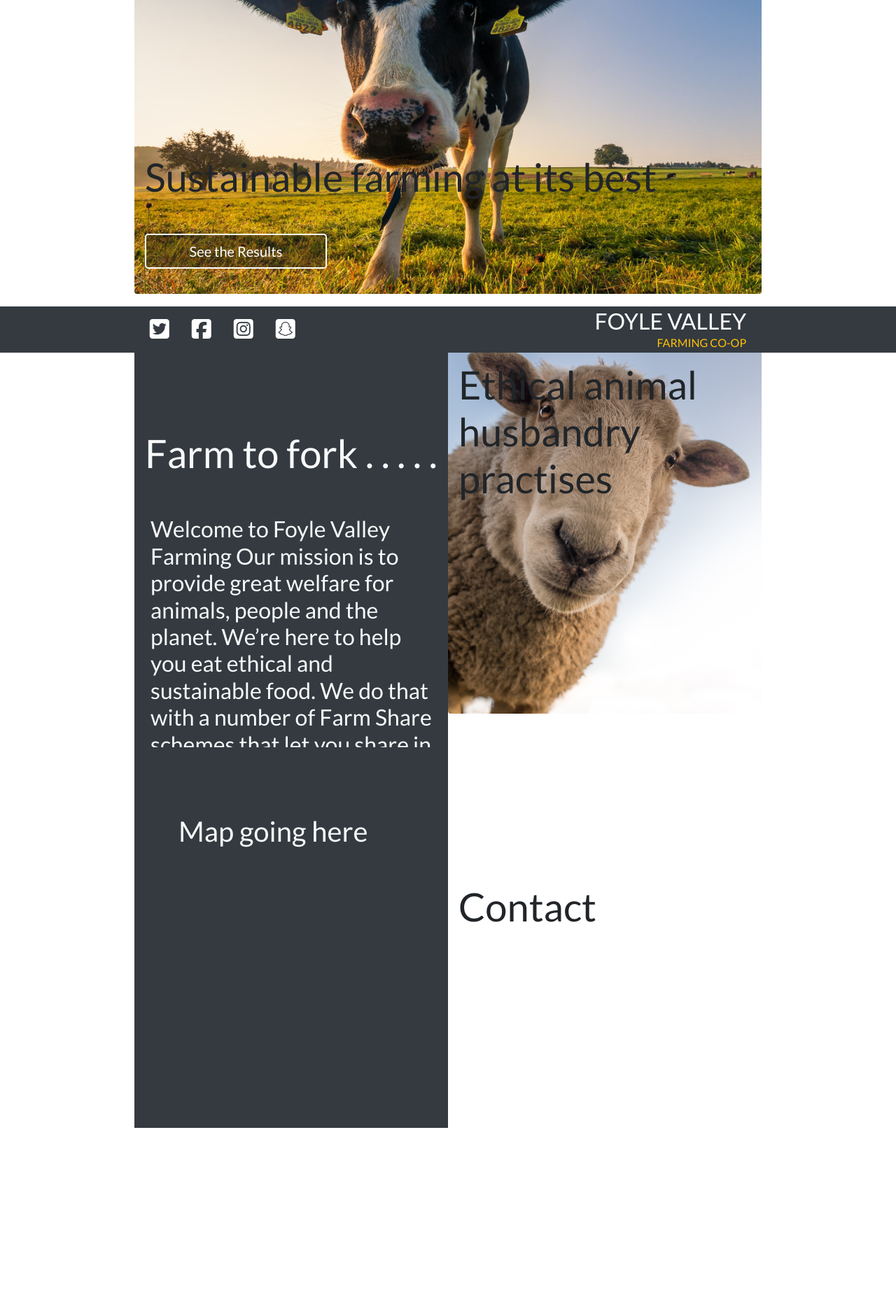
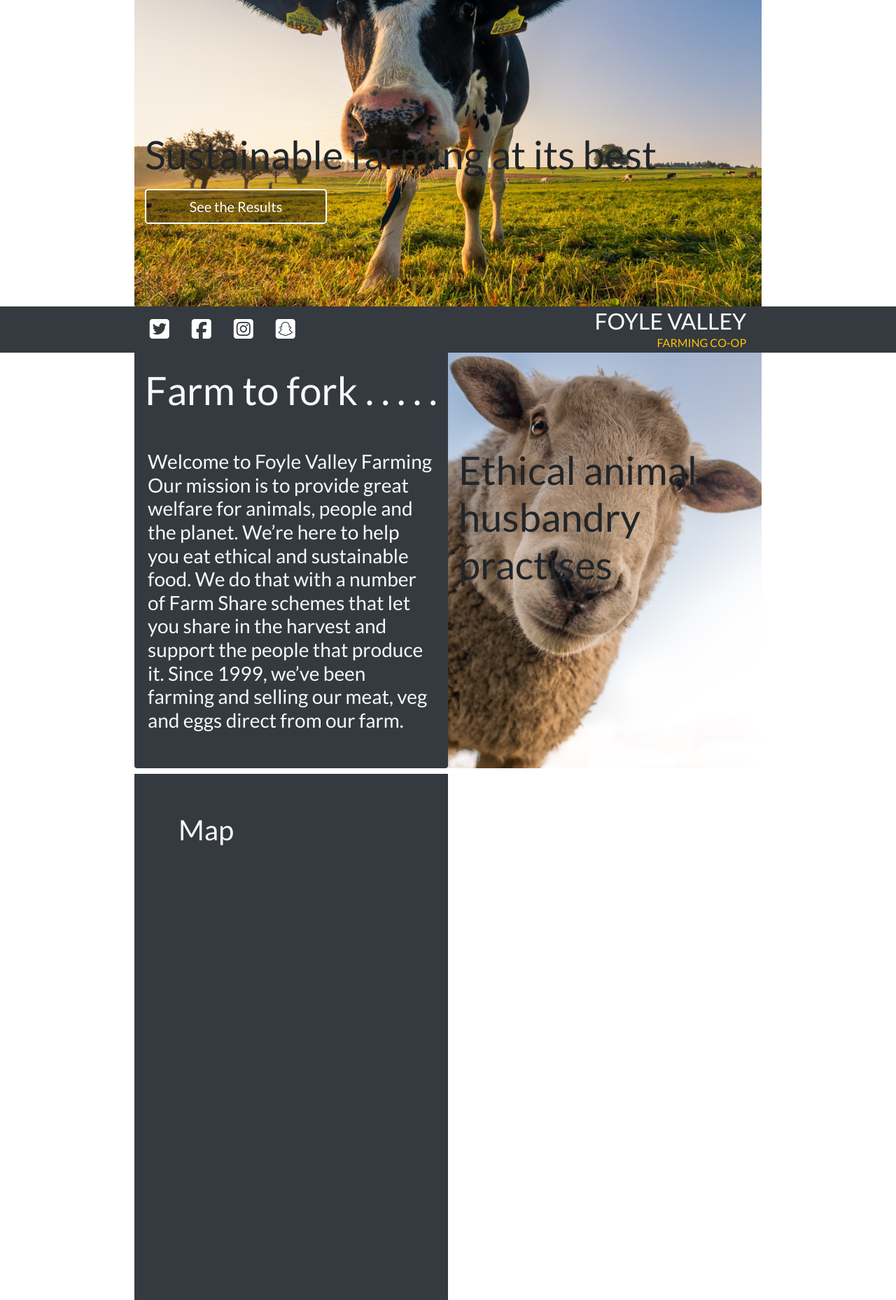
Before and after one commit to Code-Institute-Submissions/foyle-valley-farms, a Django app: page / in a window 1280 px wide. Shown: the part 296-2154 px from the top of the page at 70% size. Before the commit the page ends 1908 px from the top, so only its background shows below. Run offline with Django 3.2, Linux system fonts and the light colour scheme; some libraries are stand-ins or nearby versions.

Commit message:
extra styling

```diff
--- a/home/templates/home/index.html
+++ b/home/templates/home/index.html
@@ -1,5 +1,8 @@
 {% extends "base.html" %}
 {% load static %}
+
+
+
 
 {% block page_header %}
     <div class="container header-container">
@@ -11,49 +14,54 @@
 
 
 {% block content %}
-        <div class="container h-75 pb-5">
+        <div class="container h-100 pb-5">
             <div class="row h-100">
-                <div class="col-12   bkgrd1 h-auto w-auto rounded">
-                <h1 class="display-4 mt-5 pad-t">Sustainable farming at its best</h1>
-                    <div class="mt-5">
+                <div class="col-12 bkgrd1 rounded">
+                    <h1 class="display-4 mt-3 pad-t ">
+                        Sustainable farming at its best
+                    </h1>
+                    <div class="mt-3">
                         <h4>
                             <a href="{% url 'products' %}" class="results-button btn btn-lg rounded-2 py3">See the Results</a>
                         </h4>
                     </div>
                 </div>
-                <!--
-                <div class="col-12 col-md-6  bg-white h-auto w-auto rounded">
-                        <h1 class="display-4 pad-t">Farm to fork . . . . .</h1>
-                </div>-->
-            </div>
-        </div>
 
-        <div class="container h-75 pb-5">
-            <div class="row h-100 rounded">
-                <div class="col-12 col-md-6 bg-dark h-auto w-auto rounded">
-                <h1 class="display-4 text-light pad-t">Farm to fork . . . . .</h1>
-                    <h2 class="mt-5 text-light p-2 mob-font ">
+                <div class="w-100 p-1"></div>
+
+
+                <div class="col-12 col-md-6 bg-dark h-auto rounded">
+                    <h1 class="display-4 text-light mt-5 mob-font2">
+                        Farm to fork . . . . .
+                    </h1>
+                    <h3 class="mt-5 text-light p-1 mb-5 mob-font2">
                         Welcome to Foyle Valley Farming Our mission is to provide great welfare for animals, people and the planet.
                         We’re here to help you eat ethical and sustainable food. We do that with a number of Farm Share schemes that let you share in the harvest and support the people that produce it.
                         Since 1999, we’ve been farming and selling our meat, veg and eggs direct from our farm.
-                    </h2>
+                    </h3>
                 </div>
-                <div class="col-12 col-md-6 bkgrd2 h-100 w-auto rounded">
-                    <h1 class="display-4 mt-5">Ethical animal husbandry practises</h1>
+
+                <div class="col-12 col-md-6 bkgrd2 h-auto rounded">
+                    <h1 class="display-4 mt-3 pad-t mb-3 pad-b">
+                        Ethical animal husbandry practises
+                    </h1>
                 </div>
+
+                <div class="w-100 p-1"></div>
+
+                <div class="col-12 col-md-6 h-100 bg-dark">
+                    <h1 class="mt-2 text-light p-5 mob-font">Map</h1>
+
+                </div>
+                <div class="col-12 col-md-6 h-auto rounded pb-5">
+                    <h1 class="display-4 mt-3 pad-t mb-3 pad-b">
+
+                    </h1>
+
+                </div>
+
             </div>
         </div>
+        <script src="{% static 'index/js/index-map.js' %}"></script>
 
-        <div class="container h-75 pb-5">
-            <div class="row h-100 pb-2">
-                <div class="col-12 col-md-6 h-100 bg-dark w-auto">
-                    <h1 class="mt-5 text-light p-5 mob-font">
-                        Map going here
-                    </h1>
-                </div>
-                <div class="col-12 col-md-6 h-100 w-auto pb-5">
-                    <h1 class="display-4 mt-5 pad-t">Contact</h1>
-                </div>
-            </div>
-        </div>
 {% endblock %}
--- a/products/templates/products/products.html
+++ b/products/templates/products/products.html
@@ -11,7 +11,7 @@
 
 {% block content %}
 
-    <div class="container-fluid pb5">
+    <div class="container-fluid pb-5">
         <div class="row">
             <div class="col text-center mt-3">
                 <h2 class="logo-font">Products</h2>
--- a/profiles/templates/profiles/profile.html
+++ b/profiles/templates/profiles/profile.html
@@ -15,7 +15,7 @@
 
 {% block content %}
 
-    <div class="container">
+    <div class="container pb-5">
         <div class="row">
             <div class="col">
                 <hr>
--- a/static/css/base.css
+++ b/static/css/base.css
@@ -4,21 +4,22 @@ html {
 
 body {
     font-family: 'lato';
-    height: 100vh;
+    height: 100%;
 }
 
 
 .bkgrd1 {
     background: url('/media/curious_cow.jpg') no-repeat top center fixed;
     background-size: cover;
-    height: 100vh;
+
 }
 
 .bkgrd2 {
     background: url('/media/sheeps-curious.jpg') no-repeat top center fixed;
     background-size: cover;
-    height: 100vh;
+
 }
+
 
 .b-rad {
     border-bottom-left-radius: 15px;
@@ -68,6 +69,9 @@ body {
 }
 
 .pad-t{
+    padding-top: 35%;
+}
+.pad-b{
     padding-top: 35%;
 }
 
@@ -120,6 +124,7 @@ a.category-badge > span.badge:hover {
     border-radius: 0;
 }
 
+}
 /* ------------------------------- bootstrap toasts */
 
 .message-container {
@@ -254,6 +259,7 @@ a.category-badge > span.badge:hover {
   }
 }
 
+
 /* fixed top navbar only on medium and up */
 @media (min-width: 992px) {
     .fixed-top-desktop-only {
@@ -273,6 +279,14 @@ a.category-badge > span.badge:hover {
         margin-right: 15%;
     }
 
+    .bkgrd1{
+        height: 75vh;
+    }
+
+    .bkgrd2{
+        height: 100%;
+}
+
 }
 
 @media (max-width: 1100px) {
@@ -286,16 +300,27 @@ a.category-badge > span.badge:hover {
 
 }
 
-@media (max-width: 992px) {
+@media (max-width: 991px) {
 
 .header-container {
-    padding-top: 120px;
+    padding-top: 10%;
 }
 
 .mob-pad-t{
     padding-top: 100px
     }
-    .mob-pad-b{
+.mob-pad-b{
     padding-top: 100px
     }
+.mob-font2{
+        font-size: 150%;
+    }
+
+.bkgrd1{
+    height: 500px;
 }
+
+.bkgrd2{
+    height: 500px;
+}
+}
--- a/templates/base.html
+++ b/templates/base.html
@@ -144,8 +144,8 @@
     {% block content %}
     {% endblock %}
 
-    <footer class="row ml-1 mr-1">
-        <nav class="navbar navbar-expand-lg navbar-light w-100 pt-0">
+    <footer class="row ml-1 mr-1 ">
+        <nav class="navbar navbar-expand-lg navbar-light w-100 pt-0 ">
                     {% include 'includes/mobile-footer.html' %}
                     {% include 'includes/main-footer.html' %}
         </nav>
--- a/templates/includes/main-footer.html
+++ b/templates/includes/main-footer.html
@@ -1,4 +1,4 @@
-<div class="collapse navbar-collapse bg-dark nav-font fixed-bottom">
+<div class="collapse navbar-collapse bg-dark nav-font fixed-bottom border-warning">
     <ul class="navbar-nav w-auto mx-auto">
         <li class="nav-item p-3">
             <a href="https://twitter.com/" class="text-white pad-right" ><i class="fab fa-twitter-square fa-2x"></i></a>
--- a/templates/includes/mobile-footer.html
+++ b/templates/includes/mobile-footer.html
@@ -1,5 +1,5 @@
 
-<ul class="fixed-bottom bg-dark text-center ml-2 mr-2 d-block d-lg-none ">
+<ul class="fixed-bottom bg-dark text-center ml-2 mr-2 d-block d-lg-none border border-warning rounded">
 <li class="list-inline-item  ">
         <a href="https://twitter.com/" class="text-white nav-link d-block d-lg-none " ><i class="fab fa-twitter-square fa-lg "></i></a>
 </li>
```
